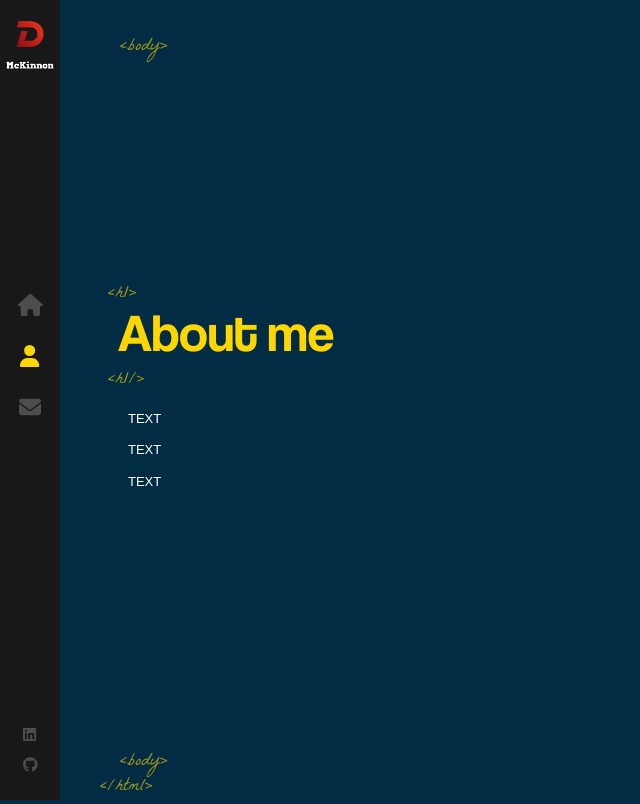
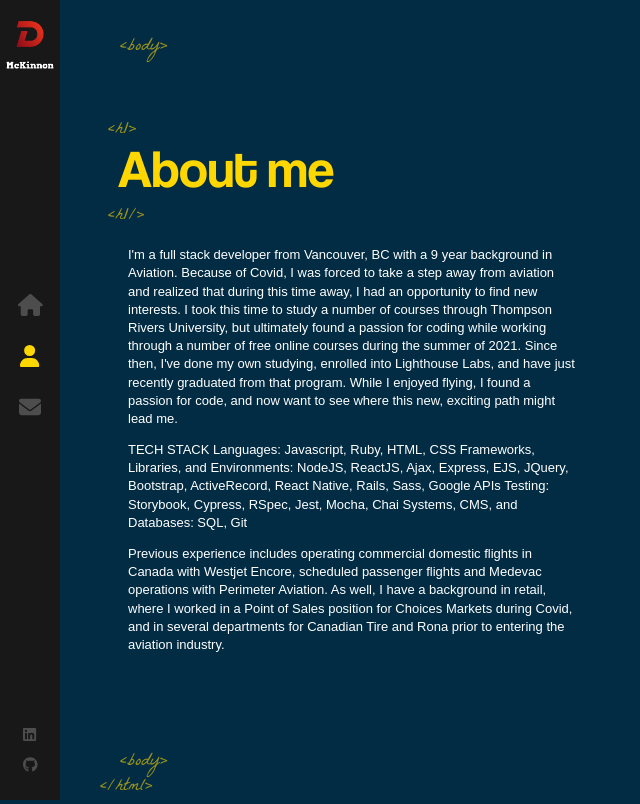
Before and after one commit to mckinnondave/mckinnondave.github.io, a React (Create React App) app: page /about in a window 1280 px wide. Shown: the whole page, without its empty margins (0-640 px from the left). Built offline with nearby package versions, Linux system fonts and the light colour scheme.

Commit message:
update About page

```diff
--- a/src/components/About/index.jsx
+++ b/src/components/About/index.jsx
@@ -22,12 +22,36 @@ const About = () => {
             idx={15}
           />
         </h1>
-        <p>TEXT</p>
-        <p>TEXT</p>
-        <p>TEXT</p>
+        <p>
+          I'm a full stack developer from Vancouver, BC with a 9 year background
+          in Aviation. Because of Covid, I was forced to take a step away from
+          aviation and realized that during this time away, I had an opportunity
+          to find new interests. I took this time to study a number of courses
+          through Thompson Rivers University, but ultimately found a passion for
+          coding while working through a number of free online courses during
+          the summer of 2021. Since then, I've done my own studying, enrolled
+          into Lighthouse Labs, and have just recently graduated from that
+          program. While I enjoyed flying, I found a passion for code, and now
+          want to see where this new, exciting path might lead me.
+        </p>
+        <p>
+          TECH STACK Languages: Javascript, Ruby, HTML, CSS Frameworks,
+          Libraries, and Environments: NodeJS, ReactJS, Ajax, Express, EJS,
+          JQuery, Bootstrap, ActiveRecord, React Native, Rails, Sass, Google
+          APIs Testing: Storybook, Cypress, RSpec, Jest, Mocha, Chai Systems,
+          CMS, and Databases: SQL, Git
+        </p>
+        <p>
+          Previous experience includes operating commercial domestic flights in
+          Canada with Westjet Encore, scheduled passenger flights and Medevac
+          operations with Perimeter Aviation. As well, I have a background in
+          retail, where I worked in a Point of Sales position for Choices
+          Markets during Covid, and in several departments for Canadian Tire and
+          Rona prior to entering the aviation industry.
+        </p>
       </div>
     </div>
   );
 };
 
-export default About
+export default About;
```
